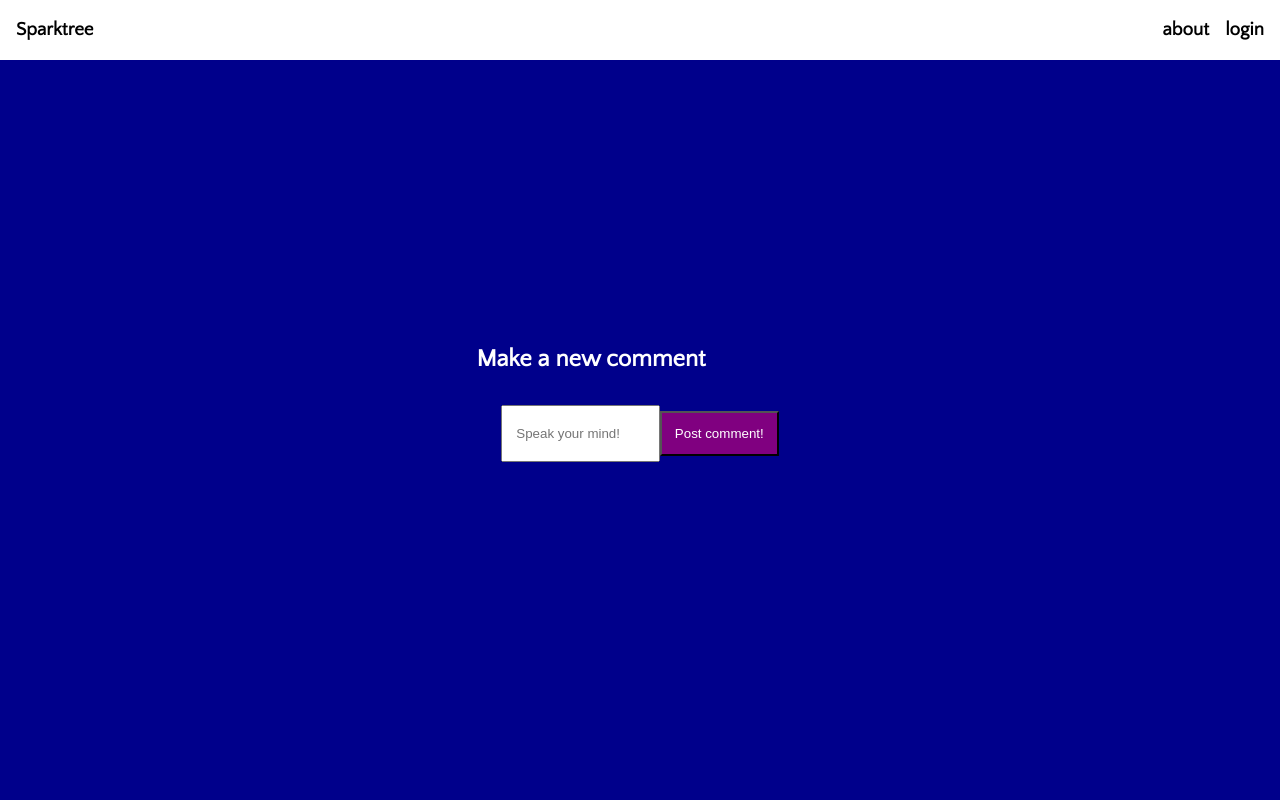
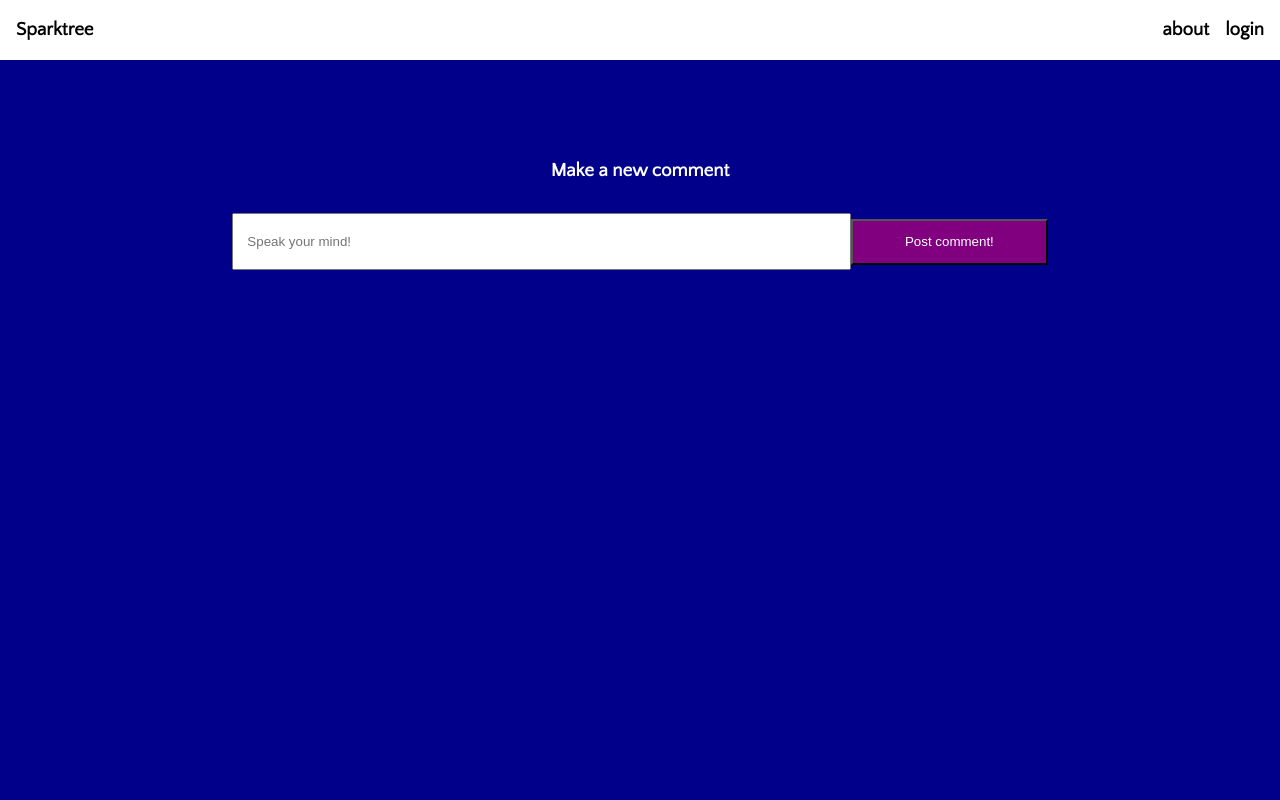
Before and after one commit to BFB1/lokaverkefni-2019v, a Flask app: page /thread/1 in a window 1280 px wide. Run offline with Flask 2, Linux system fonts and the light colour scheme; data that the repository does not hold is empty; some libraries are stand-ins or nearby versions.

Commit message:
Restyle thread pages

```diff
--- a/static/css/style.css
+++ b/static/css/style.css
@@ -3,6 +3,10 @@
   justify-content: center;
   align-items: center;
   height: 100vh;
+}
+.thread_wrapper {
+	max-width: 60em;
+	margin: 10em auto;
 }
 .nav_bar {
 	display: flex;
@@ -77,3 +81,6 @@ a {
 h4 a {
     color: white;
 }
+.center_text {
+	text-align: center;
+}
--- a/templates/thread.html
+++ b/templates/thread.html
@@ -3,12 +3,12 @@
 {% from 'helpers/render_comment.html' import render_comment %}
 
 {% block content %}
-    <div class="wrapper">
+    <div class="thread_wrapper">
         <section>
             <h1>{{ thread.title }}</h1>
             <h4>{{ thread.description }}</h4>
             <section>
-                <h2>Make a new comment</h2>
+                <h3 class="center_text">Make a new comment</h3>
                 <form method="POST" id="thread_form" class="flex_row">
                     {{ form.csrf_token }}
                     {{ render_field(form.body) }}
--- a/templates/threads.html
+++ b/templates/threads.html
@@ -2,7 +2,7 @@
 {% from 'helpers/form_helpers.html' import render_field %}
 
 {% block content %}
-<div class="wrapper">
+<div class="thread_wrapper">
     <section>
         <section>
             <h2>Make a new thread</h2>
```
